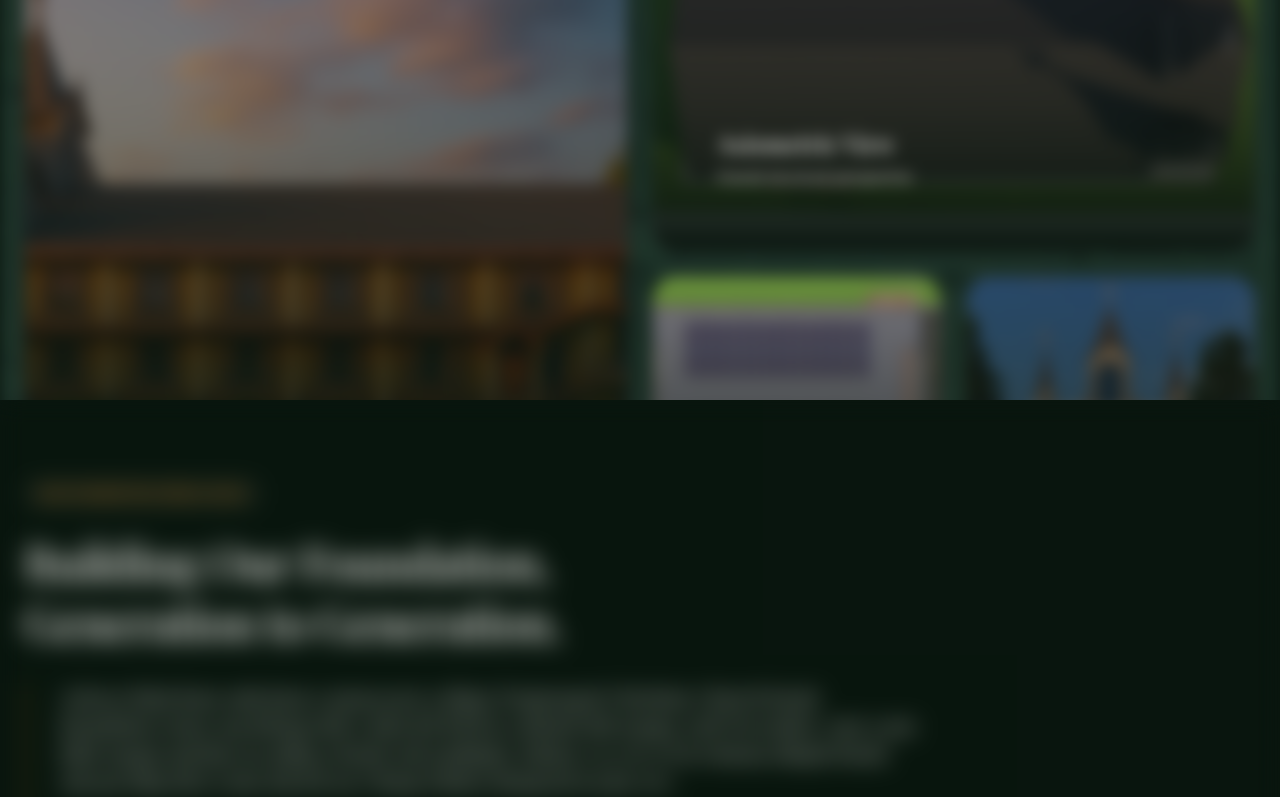
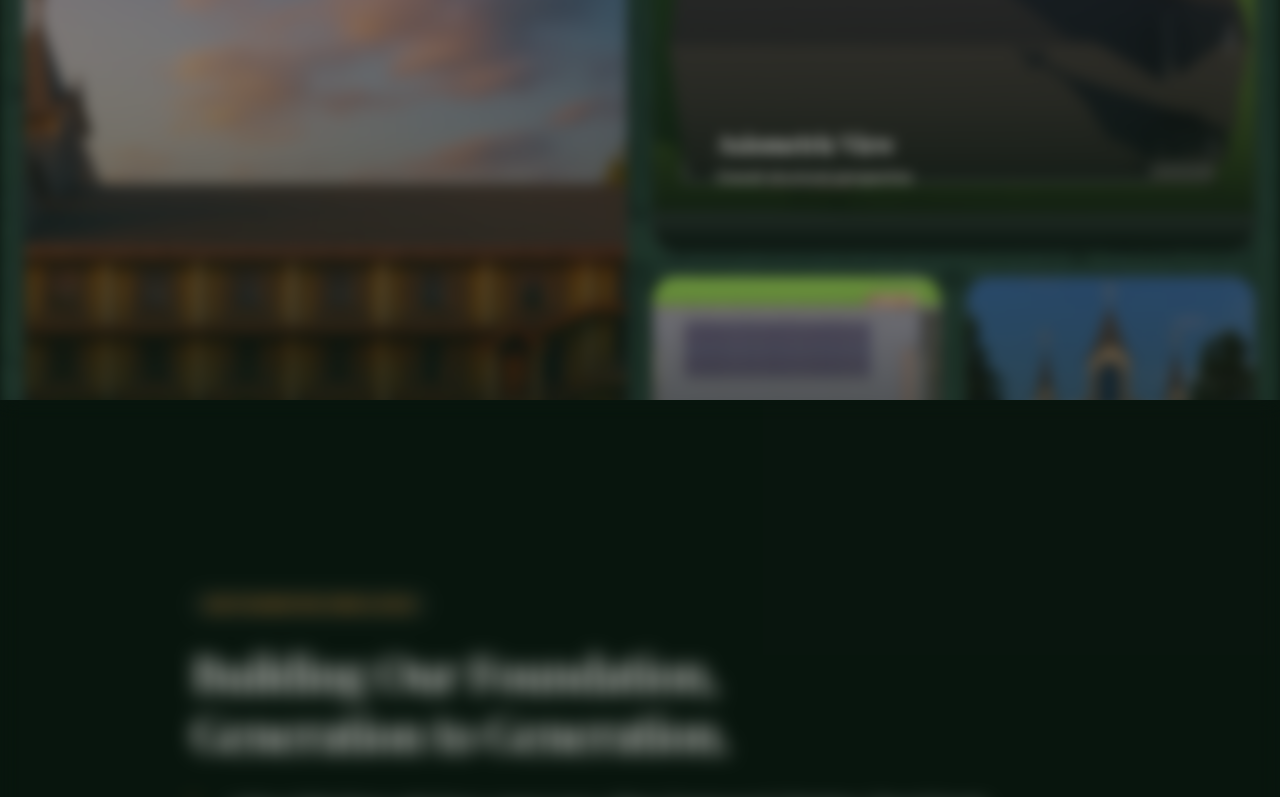
Before and after one commit to metachasm-beep/tengnoupalchurch, a React (Vite) app: page / in a window 1280 px wide. Shown: the part 2000-2797 px from the top of the page. Built offline with nearby package versions, Linux system fonts and the light colour scheme; a web font is replaced by a local one.

Commit message:
style: split Foundation history and Committee members into separate folds for better mobile spacing

```diff
--- a/src/App.jsx
+++ b/src/App.jsx
@@ -3,6 +3,7 @@ import Navbar from './folds/Navbar';
 import Hero from './folds/Hero';
 import Sermons from './folds/Sermons';
 import Project from './folds/Project';
+import Foundation from './folds/Foundation';
 import Committee from './folds/Committee';
 import Gallery from './folds/Gallery';
 import Footer from './folds/Footer';
@@ -38,6 +39,7 @@ function App() {
       <div id="nav-hero" className="snap-start"><FoldWrapper><Hero /></FoldWrapper></div>
       <div id="nav-sermons" className="snap-start"><FoldWrapper><Sermons docx_content={docx_content} /></FoldWrapper></div>
       <div id="nav-project" className="snap-start"><FoldWrapper><Project renderCards={renderCards} /></FoldWrapper></div>
+      <div id="nav-foundation" className="snap-start"><FoldWrapper><Foundation /></FoldWrapper></div>
       <div id="nav-committee" className="snap-start"><FoldWrapper><Committee /></FoldWrapper></div>
       <div id="nav-gallery" className="snap-start"><FoldWrapper><Gallery galleryImages={galleryImages.slice(0, 15)} /></FoldWrapper></div>
     </div>
--- a/src/folds/Committee.jsx
+++ b/src/folds/Committee.jsx
@@ -20,23 +20,7 @@ export default function Committee() {
 
       <div className="relative z-10 max-w-7xl mx-auto px-6 w-full flex flex-col gap-12 md:gap-20">
 
-        {/* History Text */}
-        <div className="max-w-4xl">
-          <div className="inline-flex items-center gap-2 px-3 py-1 rounded-full glass text-xs font-semibold tracking-wider text-amber-accent uppercase mb-6">
-             Our Foundation (1989 & 2023)
-          </div>
-          <h2 className="font-serif text-3xl md:text-5xl font-medium tracking-tight mb-8 leading-tight">
-            Building Our Foundation, <br className="hidden md:block"/> Generation to Generation.
-          </h2>
-          <div className="space-y-6 text-bone-100 text-base md:text-lg leading-relaxed border-l-2 border-amber-accent/50 pl-6 md:pl-8">
-            <p className="italic font-serif text-lg md:text-xl text-bone-50 opacity-90">
-              Achesa Pakai kum 1989 kum a amasa pen a dinga Tengnoupal Christian Church houin foundation stone ana kitung doh a dam leh bit kei a akisah doh nunga 30th December, 1997 a ana kilut nunga anichan na ading a houin sah nadingin, tukum 2023 in vel ni channa dingin houin sah pat ding thei a ium tah jeh un Chung Pathen thangvah na ipe uve.
-            </p>
-            <p className="text-sm md:text-base opacity-80 uppercase tracking-widest font-sans pt-2">
-              Achesa 22nd January, 2023 nikho in anuiya amin hung kitah lang chengsi hi Church Building Committee ding in lhendoh ahi tauvin chuleh lhandoh na kin jong ana kinei tan ahi.
-            </p>
-          </div>
-        </div>
+        {/* History text moved to Foundation.jsx */}
 
         {/* Committee Grid */}
         <div>
--- /dev/null
+++ b/src/folds/Foundation.jsx
@@ -0,0 +1,29 @@
+import React from 'react';
+
+export default function Foundation() {
+  return (
+    <section id="foundation" className="min-h-[100dvh] w-full flex items-center justify-center bg-forest-900 text-bone-50 relative py-20 overflow-hidden">
+      <div className="absolute inset-0 z-0 bg-forest-900/40 pointer-events-none" />
+
+      <div className="relative z-10 max-w-7xl mx-auto px-6 w-full">
+        {/* History Text */}
+        <div className="max-w-4xl mx-auto">
+          <div className="inline-flex items-center gap-2 px-3 py-1 rounded-full glass text-xs font-semibold tracking-wider text-amber-accent uppercase mb-6">
+             Our Foundation (1989 & 2023)
+          </div>
+          <h2 className="font-serif text-3xl md:text-5xl font-medium tracking-tight mb-8 leading-tight">
+            Building Our Foundation, <br className="hidden md:block"/> Generation to Generation.
+          </h2>
+          <div className="space-y-6 text-bone-100 text-base md:text-lg leading-relaxed border-l-2 border-amber-accent/50 pl-6 md:pl-8">
+            <p className="italic font-serif text-lg md:text-xl text-bone-50 opacity-90">
+              Achesa Pakai kum 1989 kum a amasa pen a dinga Tengnoupal Christian Church houin foundation stone ana kitung doh a dam leh bit kei a akisah doh nunga 30th December, 1997 a ana kilut nunga anichan na ading a houin sah nadingin, tukum 2023 in vel ni channa dingin houin sah pat ding thei a ium tah jeh un Chung Pathen thangvah na ipe uve.
+            </p>
+            <p className="text-sm md:text-base opacity-80 uppercase tracking-widest font-sans pt-2">
+              Achesa 22nd January, 2023 nikho in anuiya amin hung kitah lang chengsi hi Church Building Committee ding in lhendoh ahi tauvin chuleh lhandoh na kin jong ana kinei tan ahi.
+            </p>
+          </div>
+        </div>
+      </div>
+    </section>
+  );
+}
```
